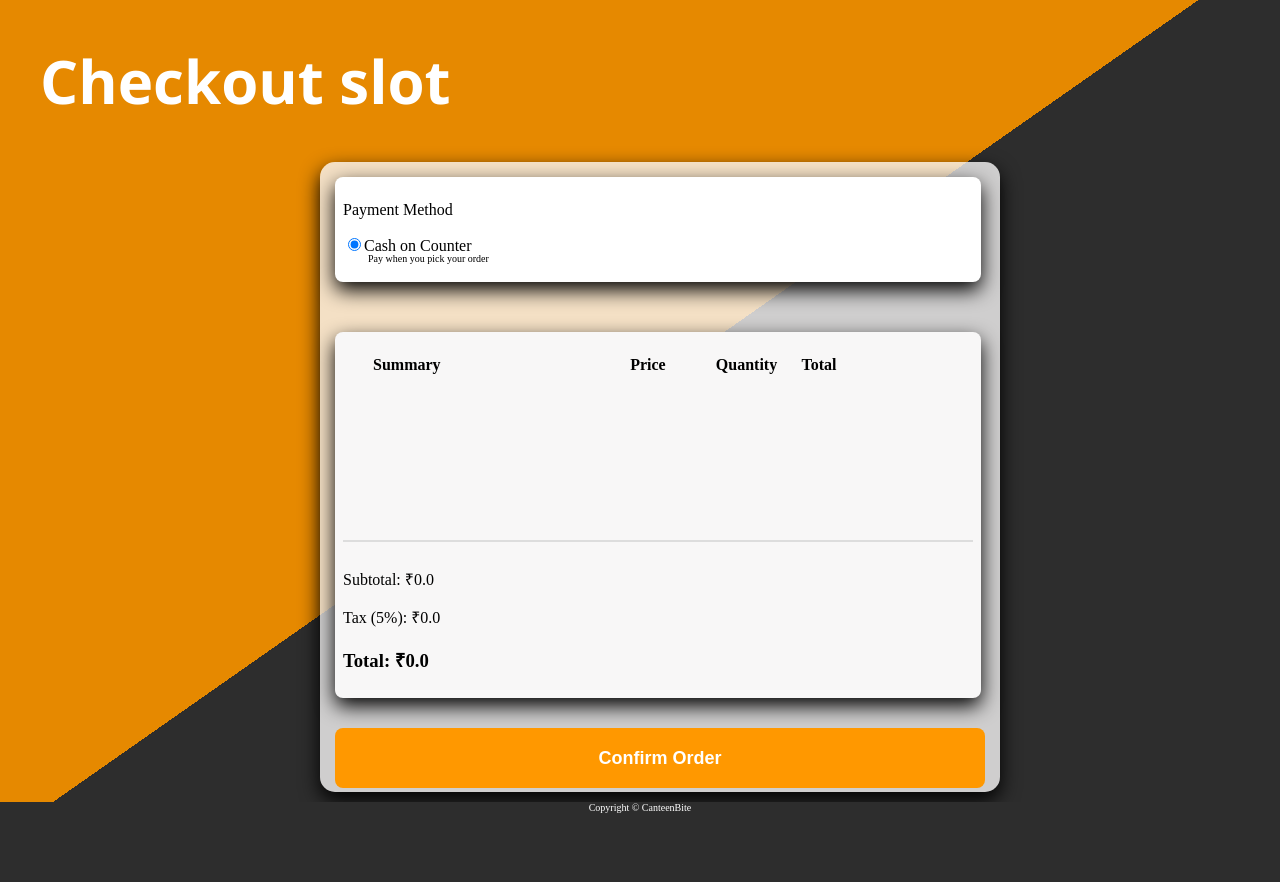
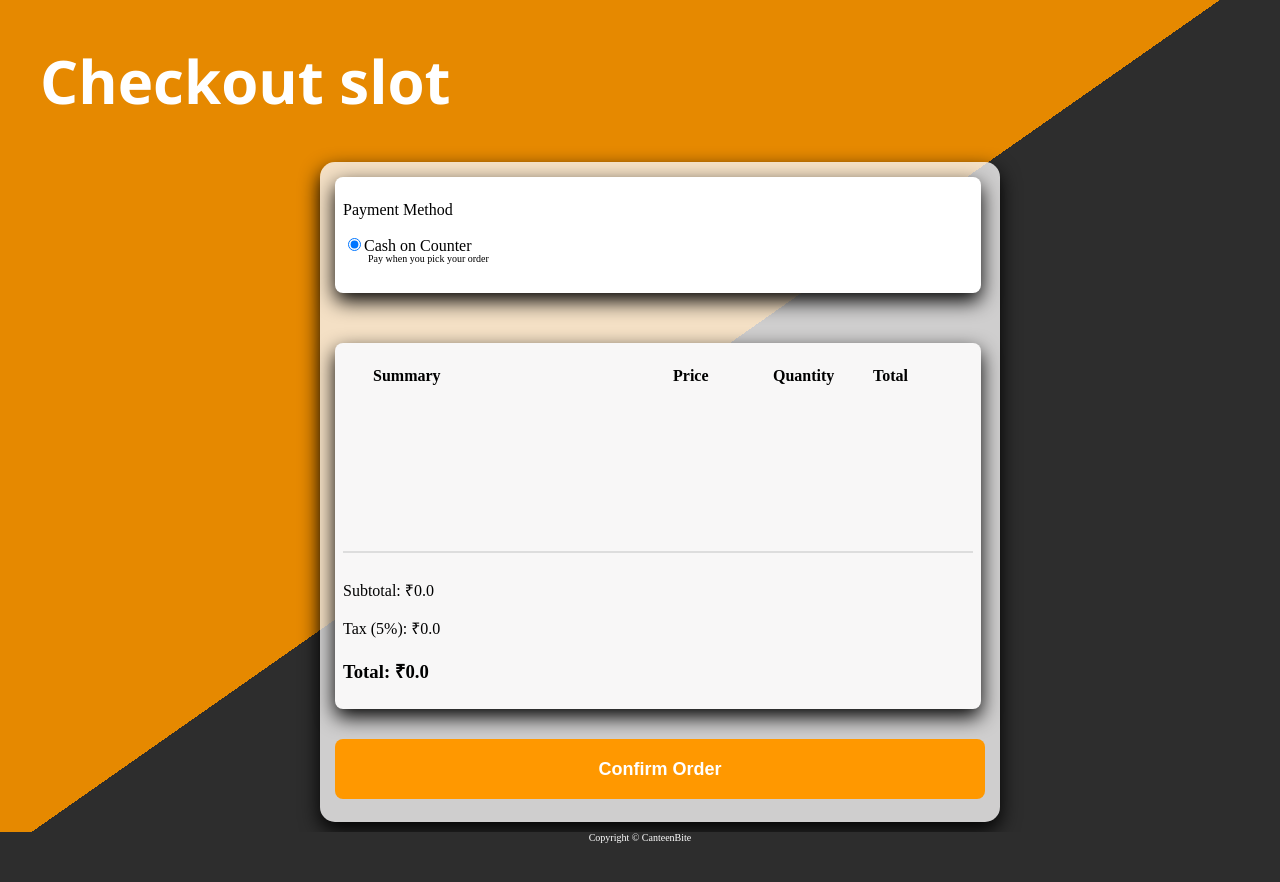
Before and after one commit to John-bright-c/canteen-online-ordering-system, a Flask app: page /checkout in a window 1280 px wide. Shown: the part 70-952 px from the top of the page. Before the commit the page ends 883 px from the top, so only its background shows below. Run offline with Flask 3, Linux system fonts and the light colour scheme; data that the repository does not hold is empty.

Commit message:
check page logic and ui issues

```diff
--- a/app.py
+++ b/app.py
@@ -4,7 +4,7 @@ from dotenv import load_dotenv
 from werkzeug.utils import secure_filename
 import mysql.connector
 from random import randint
-
+from decimal import Decimal
 from werkzeug.security import generate_password_hash,check_password_hash
 
 load_dotenv()
--- a/static/checkout.css
+++ b/static/checkout.css
@@ -78,7 +78,7 @@ footer{
     margin-left: 30px;
     display: flex;
     display: grid;
-    grid-template-columns: 3fr 1fr 1fr 1fr 1fr;
+    grid-template-columns: 3fr 1fr 1fr 1fr ;
     justify-content: space-between;
 }
 
@@ -86,7 +86,7 @@ footer{
     margin-left: 30px;
     display: flex;
     display: grid;
-    grid-template-columns: 3fr 1fr 1fr 1fr 1fr;
+    grid-template-columns: 3fr 1fr 1fr 1fr ;
     justify-content: space-between;
 }
 
@@ -109,7 +109,7 @@ body{
 .container{
     width: 650px;
     padding: 15px;
-    height: 600px;
+    height: 630px;
     text-align: left;
     margin-left: 320px;
     background: rgba(248, 247, 247, 0.8);
@@ -121,6 +121,7 @@ body{
     border-radius: 8px;
     border:3px #ff9800;
     padding: 8px;
+    height: 100px;
     width: 630px;
     background: white;
     box-shadow:0 8px 20px black;
```
